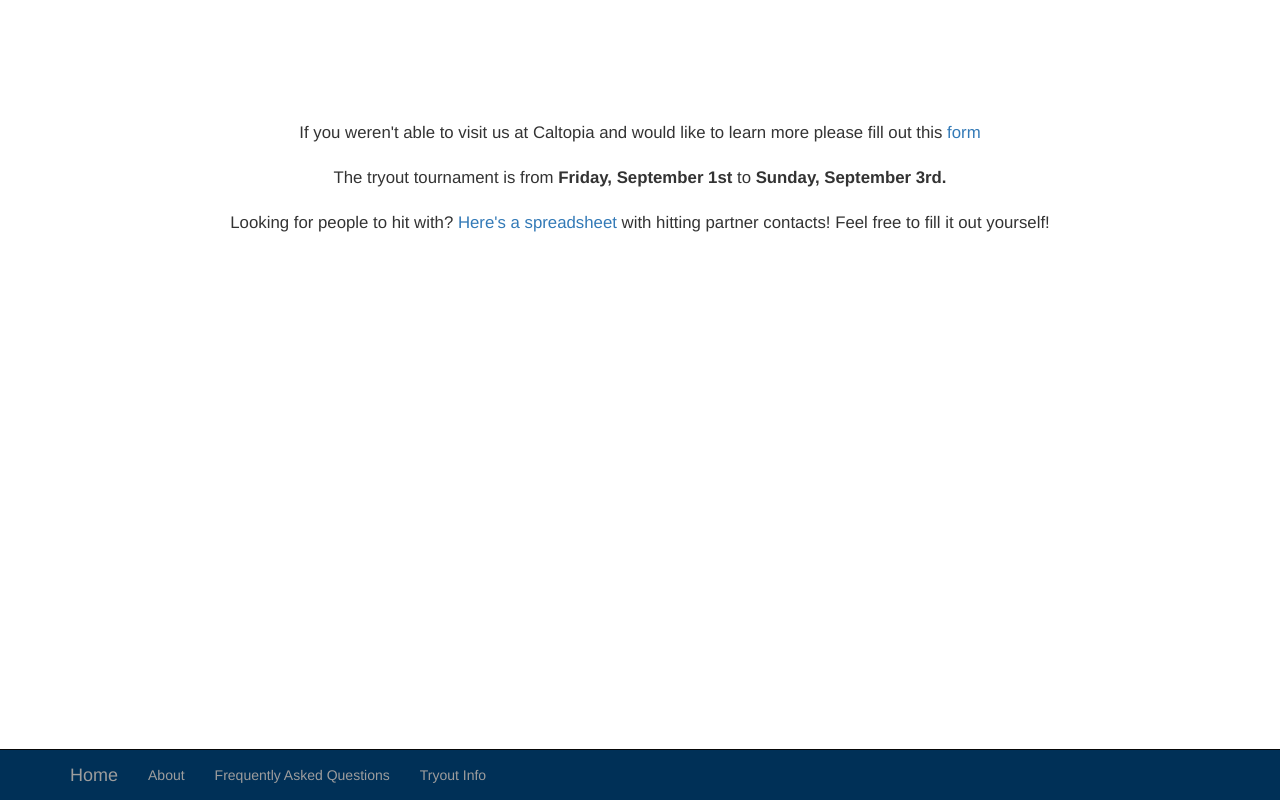
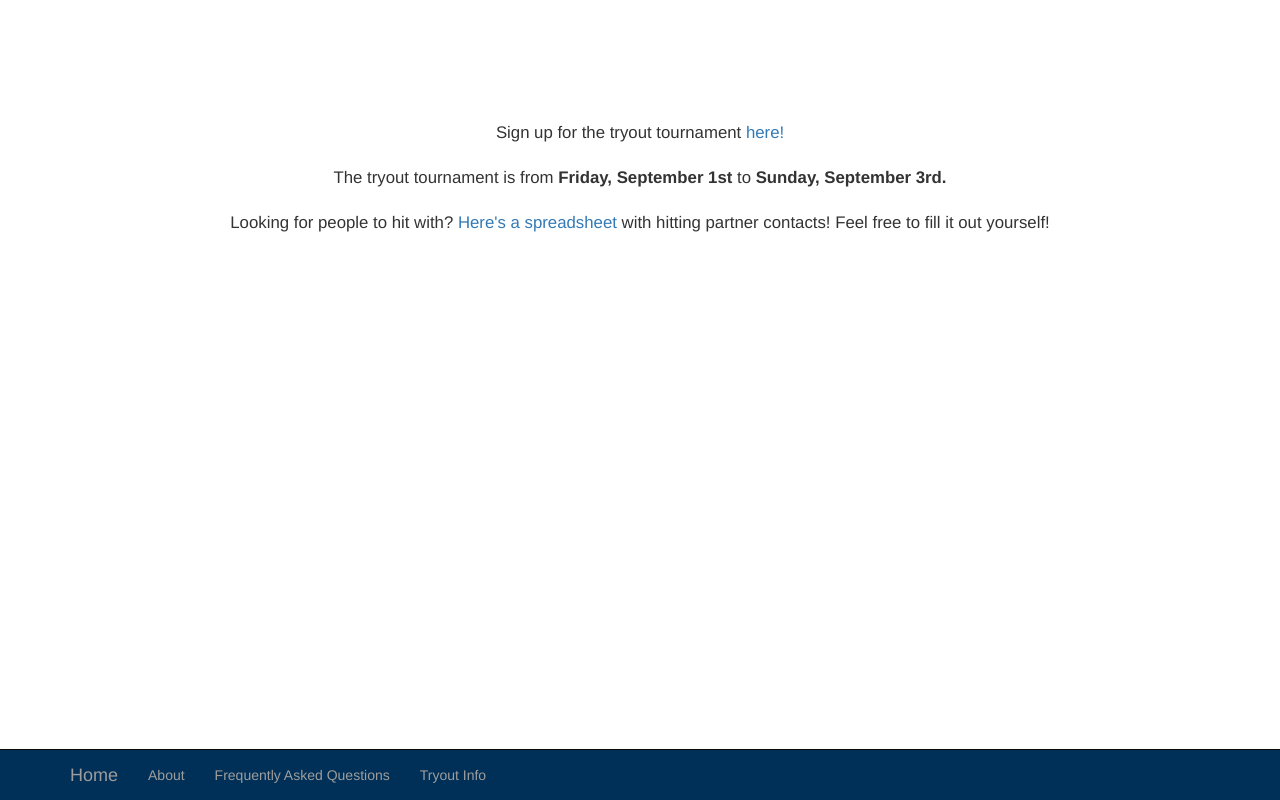
Before and after one commit to karislkim/calclubtennis, a plain HTML site: page info.html in a window 1280 px wide. Drawn offline with Linux system fonts and the light colour scheme.

Commit message:
tryout tournament link

```diff
--- a/info.html
+++ b/info.html
@@ -66,7 +66,7 @@
     <!-- Page Content -->
     <div id="centeredinfo" class="container" style="margin-top: 100px">
         <!-- <img src="images/calscript.svg"> -->
-        <p class="info" style="text-align: center">If you weren't able to visit us at Caltopia and would like to learn more please fill out this <a href="https://docs.google.com/forms/d/e/1FAIpQLSfr-utu7G47QXqQp8e4PAathL8_5LMylG0pOor4cC-poJy5hg/viewform">form</a></p>
+        <p class="info" style="text-align: center">Sign up for the tryout tournament <a href="https://docs.google.com/forms/d/e/1FAIpQLSf_baqZy1whb3ogm8lPE_NWXduehpXwZKI6k1p2Vmt0UJz73A/viewform">here!</a></p>
         <p class="info" style="text-align: center">The tryout tournament is from <b>Friday, September 1st</b> to <b>Sunday, September 3rd.</b></p>
         <p class="info" style="text-align: center">Looking for people to hit with? <a href="https://docs.google.com/spreadsheets/d/1fGIScofYdEnkp-tCUn4a8nKlxX_B8qVULM5jQppT8YY/edit?usp=sharing">Here's a spreadsheet</a> with hitting partner contacts! Feel free to fill it out yourself!</p>
 <!--         <p class="info-content"><a href="https://docs.google.com/document/d/1oCsk5B3ZxR1IiajluywXq2WyenPCGHmFBRN2jYXmsX4/edit?usp=sharing">Match and tournament document (read carefully!)</a></p> -->
```
